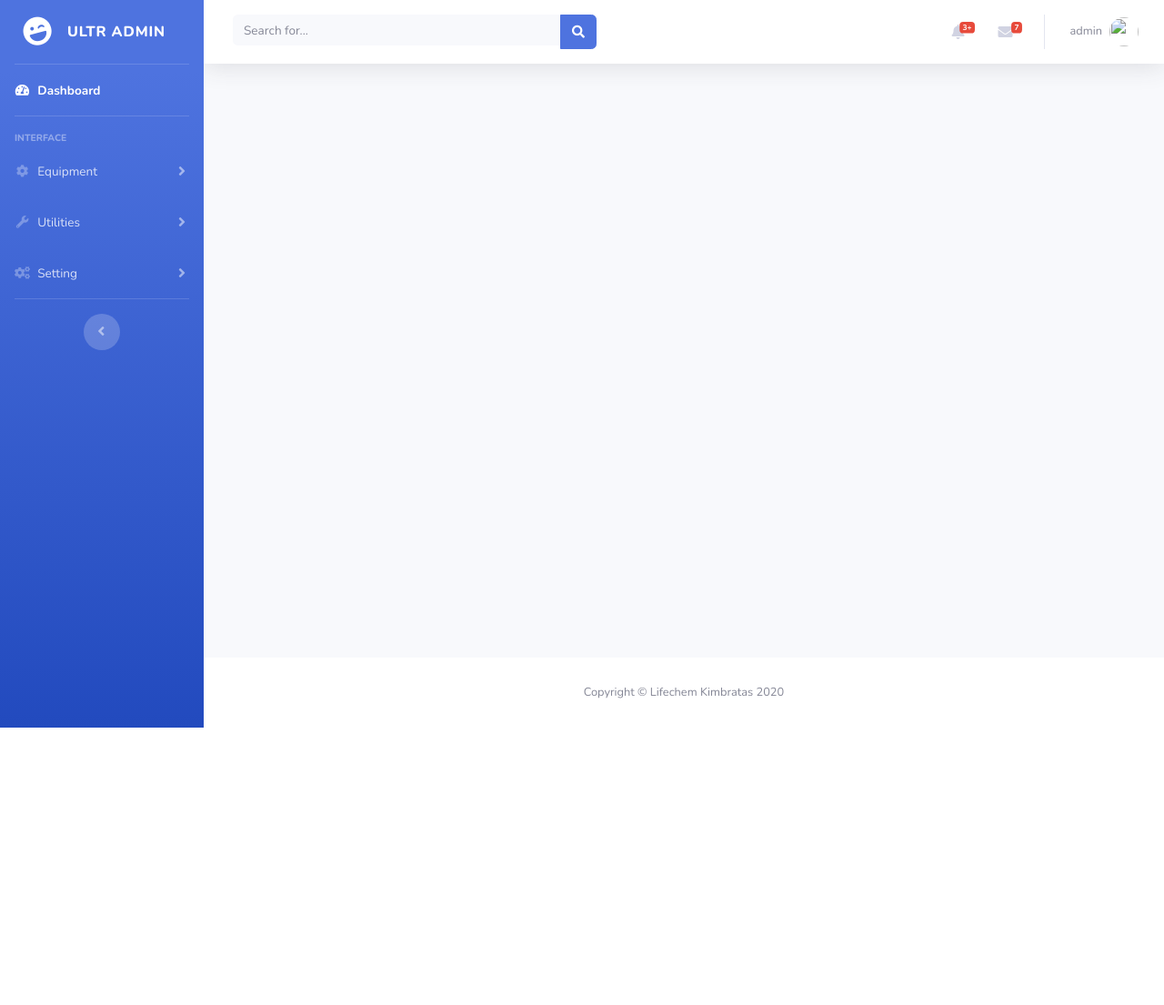
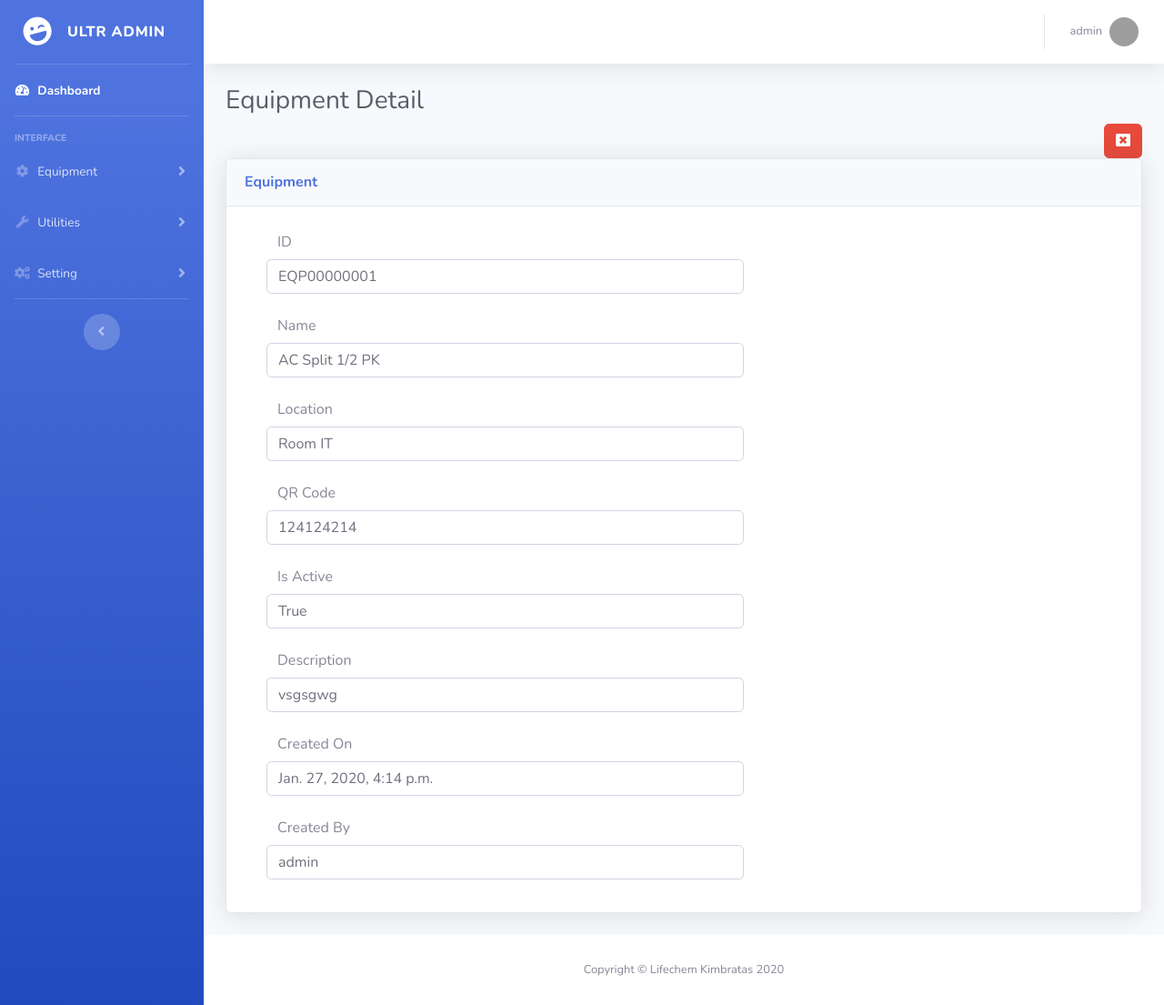
Before and after one commit to Ian-Ang/django-react-native, a Django app: a page that uses Loss_Time_Reporting/Templates/layout/topbar.html in a window 1280 px wide. Shown: the whole page at 91% size. Before the commit the page ends 800 px from the top, so only its background shows below. Run offline with Django 3.2, Linux system fonts and the light colour scheme; a user stored in the database is signed in; data comes from the database, SQL or seed files in the repository; both versions use the stored data as it was after the commit; some libraries are stand-ins or nearby versions; grey boxes are pictures that could not be loaded.

Commit message:
Update 27-01-2020 17:13

```diff
--- a/Loss_Time_Reporting/Equipment/templates/equipment_detail.html
+++ b/Loss_Time_Reporting/Equipment/templates/equipment_detail.html
@@ -1,4 +1,103 @@
 {% extends "layout/base.html" %}
+{% load paginate%}
 {% block content %}
-
+<!-- Begin Page Content -->
+<div class="container-fluid">
+  <!-- Page Heading -->
+  <h1 class="h3 mb-2 text-gray-800">Equipment Detail</h1>
+  <div class="row">
+    <div class="col-lg-12 text-right">
+      <span class="d-lg-inline"><a class="btn btn-danger" href="{% url 'Equipment:Equipment_List'%}"><i class="fa fa-window-close"></i></a></span>
+    </div>
+  </div>
+  <div class="card shadow mb-4 list_filter_row">
+      <div class="card-header py-3">
+          <h6 class="m-0 font-weight-bold text-primary">Equipment</h6>
+      </div>
+      <div class="card-body">
+        <div class="col-lg-12">
+          {% if equipment.id %}
+          <div class="col-7">
+            <div class="form-group">
+              <label for="id" class="col-5 col-form-label">ID</label>
+              <div class="form-control">{{equipment.id}}</div>
+            </div>
+          </div>
+          {% endif %}
+          {% if equipment.name %}
+          <div class="col-7">
+            <div class="form-group">
+              <label for="id" class="col-5 col-form-label">Name</label>
+              <div class="form-control">{{equipment.name}}</div>
+            </div>
+          </div>
+          {% endif %}
+          {% if equipment.locate_id %}
+          <div class="col-7">
+            <div class="form-group">
+              <label for="id" class="col-5 col-form-label">Location</label>
+              <div class="form-control">{{equipment.locate_id}}</div>
+            </div>
+          </div>
+          {% endif %}
+          {% if equipment.qr_code %}
+          <div class="col-7">
+            <div class="form-group">
+              <label for="id" class="col-5 col-form-label">QR Code</label>
+              <div class="form-control">{{equipment.qr_code}}</div>
+            </div>
+          </div>
+          {% endif %}
+          {% if equipment.is_active %}
+          <div class="col-7">
+            <div class="form-group">
+              <label for="id" class="col-5 col-form-label">Is Active</label>
+              <div class="form-control">{{equipment.is_active}}</div>
+            </div>
+          </div>
+          {% endif %}
+          {% if equipment.description %}
+          <div class="col-7">
+            <div class="form-group">
+              <label for="id" class="col-5 col-form-label">Description</label>
+              <div class="form-control">{{equipment.description}}</div>
+            </div>
+          </div>
+          {% endif %}
+          {% if equipment.created_on %}
+          <div class="col-7">
+            <div class="form-group">
+              <label for="id" class="col-5 col-form-label">Created On</label>
+              <div class="form-control">{{equipment.created_on}}</div>
+            </div>
+          </div>
+          {% endif %}
+          {% if equipment.updated_on %}
+          <div class="col-7">
+            <div class="form-group">
+              <label for="id" class="col-5 col-form-label">Update On</label>
+              <div class="form-control">{{equipment.updated_on}}</div>
+            </div>
+          </div>
+          {% endif %}
+          {% if equipment.created_by%}
+          <div class="col-7">
+            <div class="form-group">
+              <label for="id" class="col-5 col-form-label">Created By</label>
+              <div class="form-control">{{equipment.created_by}}</div>
+            </div>
+          </div>
+          {% endif %}
+          {% if equipment.updated_by %}
+          <div class="col-7">
+            <div class="form-group">
+              <label for="id" class="col-5 col-form-label">Update By</label>
+              <div class="form-control">{{equipment.updated_by}}</div>
+            </div>
+          </div>
+          {% endif %}
+      </div>
+  </div>
+</div>
+<!-- /.container-fluid -->
 {% endblock content %}
--- a/Loss_Time_Reporting/Equipment/templates/locate_create.html
+++ b/Loss_Time_Reporting/Equipment/templates/locate_create.html
@@ -10,13 +10,14 @@
     <div class="card shadow mb-4">
       <div class="card-header py-3">
           <h6 class="m-0 font-weight-bold text-primary">
-            {% if equipment_obj %} Edit
+            {% if locate_obj %} Edit
             {% else %} Create {% endif %}
              Location Equipment
           </h6>
       </div>
       <div class="card-body">
         <form id="formid" action="" method="POST" novalidate enctype="multipart/form-data">
+          {% csrf_token %}
           <!--<div class="form-group row">
             <label class="col-4 col-form-label" for="id">Code</label>
             <div class="col-8">
@@ -44,7 +45,7 @@
           <div class="form-group row">
             <div class="offset-4 col-8">
               <button name="submit" type="submit" class="btn btn-primary">Save</button>
-              <a href="{% url 'Equipment:Locate_List' %}" class="btn btn-danger" id="create_equipment_cancel">Cancel</a>
+              <a href="{% url 'Equipment:Locate_List' %}" class="btn btn-danger" id="create_locate_cancel">Cancel</a>
             </div>
           </div>
         </form>
--- a/Loss_Time_Reporting/Equipment/urls.py
+++ b/Loss_Time_Reporting/Equipment/urls.py
@@ -14,7 +14,7 @@ urlpatterns = [
     # URL for Location Equippmet
     path('locate_list', Locate_List, name='Locate_List'),
     path('locate_create/', Locate_Create, name='Locate_Create'),
-    #path('locate_detail/<str:locate_id>/', Equipment_Detail, name='Equipment_Detail'),
-    #path('locate_edit/<str:locate_id>/', Equipment_Edit, name='Equipment_Edit'),
-    #path('locate_delete/<str:locate_id>/', Equipment_Delete, name='Equipment_Delete'),
+    path('locate_detail/<str:locate_id>/', Locate_Detail, name='Locate_Detail'),
+    path('locate_edit/<str:locate_id>/', Locate_Edit, name='Locate_Edit'),
+    path('locate_delete/<str:locate_id>/', Locate_Delete, name='Locate_Delete'),
 ]
--- a/Loss_Time_Reporting/Equipment/views.py
+++ b/Loss_Time_Reporting/Equipment/views.py
@@ -72,8 +72,8 @@ def Equipment_Create(request):
             equipment.created_by = request.user
             equipment.save()
 
-            if request.POST.getlist('teams', []):
-                user_ids = Teams.objects.filter(id__in=request.POST.getlist('teams')).values_list('users', flat=True)
+            #if request.POST.getlist('teams', []):
+                #user_ids = Teams.objects.filter(id__in=request.POST.getlist('teams')).values_list('users', flat=True)
                 #assigned_to_user_ids = Equipment.assigned_to.all().values_list('id', flat=True)
                 #for user_id in user_ids:
                 #    if user_id not in assigned_to_user_ids:
@@ -81,10 +81,11 @@ def Equipment_Create(request):
 
             #kwargs = {'domain': request.get_host(), 'protocol': request.scheme}
             #send_email.delay(equipment.id, **kwargs)
-            success_url = reverse('Equipment:Equipment_List')
-            if request.POST.get('from_Locate_id'):
-                success_url = reverse('Equipment:view_locate', args=(request.POST.get('from_Locate_id'),))
-            return JsonResponse({'error': False, 'success_url':success_url})
+            #success_url = reverse('Equipment:Equipment_List')
+            #if request.POST.get('from_Locate_id'):
+                #success_url = reverse('Equipment:view_locate', args=(request.POST.get('from_Locate_id'),))
+            #return JsonResponse({'error': False, 'success_url':success_url})
+            return redirect('Equipment:Equipment_List')
         else:
             return JsonResponse({'error':True, 'errors': form.errors})
 
@@ -126,6 +127,7 @@ def Equipment_Edit(request, equipment_id):
         form = EquipmentForm(request.POST, instance=equipment_obj, request_user=request.user)
         if form.is_valid():
             equipment = form.save(commit=False)
+            equipment.updated_by = request.user
             equipment.save()
             #form.save_m2m()
 
@@ -142,7 +144,7 @@ def Equipment_Edit(request, equipment_id):
             #if request.POST.get('from_Locate_id'):
                 #success_url = reverse('Equipment:view_locate', args=(request.POST.get('from_Locate_id'),))
             #return JsonResponse({'error': False, 'success_url':success_url})
-            return redirect('/equipment/')
+            return redirect('Equipment:Equipment_List')
         else:
             return JsonResponse({'error':True, 'errors': form.errors})
 
@@ -159,7 +161,7 @@ def Equipment_Delete(request, equipment_id):
 
         #if request.GET.get('view_locate', None):
         #    return redirect(reverse('Equipment:view_locate', args=(request.GET.get('view_locate'),)))
-        return redirect('/equipment/')
+        return redirect('Equipment:Equipment_List')
 
 """========================================================="""
 
@@ -183,6 +185,7 @@ def Locate_List(request):
             locate = locate
         else:
             locate = Locate.objects.filter(created_by=request.user)
+
 
         if request.POST.get('name', None):
             locate = locate.filter(name=request.POST.get('name'))
@@ -208,6 +211,7 @@ def Locate_Create(request):
     if request.method == 'POST':
         form = LocateForm(request.POST, request_user=request.user)
         if form.is_valid():
+            #locate.id =
             locate = form.save(commit=False)
             locate.created_by = request.user
             locate.save()
@@ -221,18 +225,20 @@ def Locate_Create(request):
 
             #kwargs = {'domain': request.get_host(), 'protocol': request.scheme}
             #send_email.delay(equipment.id, **kwargs)
-            success_url = reverse('Equipment:Locate_List')
+            #success_url = reverse('Equipment:Locate_List')
             #if request.POST.get('from_Locate_id'):
             #    success_url = reverse('Equipment:view_locate', args=(request.POST.get('from_Locate_id'),))
-            return JsonResponse({'error': False, 'success_url':success_url})
+            #return JsonResponse({'error': False, 'success_url':success_url})
+            return redirect('Equipment:Locate_List')
         else:
-            return JsonResponse({'error':True, 'errors': form.errors})
-"""
+            return JsonResponse({'errors': form.errors})
+
+
 @login_required
 @Supervisor_access_required
 @Staff_access_required
-def Equipment_Detail(request, equipment_id):
-    equipment = get_object_or_404(Equipment, pk=equipment_id)
+def Locate_Detail(request, locate_id):
+    locate = get_object_or_404(Locate, pk=locate_id)
 
     if not (request.user.role == 'ADMIN' or request.user.is_superuser or equipment.created_by == request.user):
         raise PermissionDenied
@@ -240,37 +246,39 @@ def Equipment_Detail(request, equipment_id):
     if request.method == 'GET':
         if request.user.is_superuser or request.user.role == 'ADMIN':
             users_mention = list(User.objects.filter(is_active=True).values('username'))
-        elif request.user != equipment.created_by:
-            users_mention = [{'username': equipment.created_by.username}]
+        elif request.user != locate.created_by:
+            users_mention = [{'username': locate.created_by.username}]
         else:
-            users_mention = list(equipment.created_by.all().values('username'))
-        return render(request, 'equipment_detail.html', {'equipment': equipment, 'users_mention': users_mention})
+            users_mention = list(locate.created_by.all().values('username'))
+        return render(request, 'locate_detail.html', {'locate': locate, 'users_mention': users_mention})
+
 
 @login_required
 @Staff_access_required
-def Equipment_Edit(request, equipment_id):
-    equipment_obj = get_object_or_404(Equipment, pk=equipment_id)
+def Locate_Edit(request, locate_id):
+    locate_obj = get_object_or_404(Locate, pk=locate_id)
 
     if not (request.user.role == 'ADMIN' or request.user.is_superuser or equipment_obj.created_by == request_user):
         raise PermissionDenied
 
-    if request.methos == 'GET':
+    if request.method == 'GET':
         if request.user.role == 'ADMIN' or request.user.is_superuser:
-            users = User.Objects.filter(is_active=True).order_by('username')
+            users = User.objects.filter(is_active=True).order_by('username')
         else:
             users = User.objects.filter(role='ADMIN').order_by('username')
-        form = EquipmentForm(instance=equipment_obj, request_user=request.user)
-        return render(request, 'equipmet_create.html', {'form':form, 'equipment_obj':equipment_obj, 'users':users})
+        form = LocateForm(instance=locate_obj, request_user=request.user)
+        return render(request, 'locate_create.html', {'form':form, 'locate_obj':locate_obj, 'users':users})
 
     if request.method == 'POST':
-        form = EquipmentForm(request.POST, instance=equipment_obj, request_user=request.user)
+        form = LocateForm(request.POST, instance=locate_obj, request_user=request.user)
         if form.is_valid():
-            equipment = form.save(commit=False)
-            equipment.save()
-            form.save_m2m()
+            locate = form.save(commit=False)
+            locate.updated_by = request.user
+            locate.save()
+            #form.save_m2m()
 
-            if request.POST.getlist('teams', []):
-                user_ids = Teams.objects.filter(id__in=request.POST.getlist('teams')).values_list('users', flat=True)
+            #if request.POST.getlist('teams', []):
+                #user_ids = Teams.objects.filter(id__in=request.POST.getlist('teams')).values_list('users', flat=True)
                 #assigned_to_user_ids = Equipment.assigned_to.all().values_list('id', flat=True)
                 #for user_id in user_ids:
                 #    if user_id not in assigned_to_user_ids:
@@ -278,25 +286,25 @@ def Equipment_Edit(request, equipment_id):
 
             #kwargs = {'domain': request.get_host(), 'protocol': request.scheme}
             #send_email.delay(equipment.id, **kwargs)
-            success_url = reverse('Equipment:Equipment_List')
-            if request.POST.get('from_Locate_id'):
-                success_url = reverse('Equipment:view_locate', args=(request.POST.get('from_Locate_id'),))
-            return JsonResponse({'error': False, 'success_url':success_url})
+            #success_url = reverse('Equipment:Equipment_List')
+            #if request.POST.get('from_Locate_id'):
+                #success_url = reverse('Equipment:view_locate', args=(request.POST.get('from_Locate_id'),))
+            #return JsonResponse({'error': False, 'success_url':success_url})
+            return redirect('Equipment:Locate_List')
         else:
-            return JsonResponse({'error':True, 'errors': form.errors})
+            return JsonResponse({'errors': form.errors})
 
 @login_required
 @Manager_access_required
-def Equipment_Delete(request, equipment_id):
-    equipment_obj = get_object_or_404(Equipment, pk=equipment_id)
+def Locate_Delete(request, locate_id):
+    locate_obj = get_object_or_404(Locate, pk=locate_id)
 
     if not (request.user.role == 'ADMIN' or request.user.is_superuser or equipment_obj.created_by == request.user):
         raise PermissionDenied
 
     if request.method == 'GET':
-        equipment_obj.delete()
+        locate_obj.delete()
 
-        if request.GET.get('view_locate', None):
-            return redirect(reverse('Equipment:view_locate', args=(request.GET.get('view_locate'),)))
-        return redirect('equipment_list.html')
-"""
+        #if request.GET.get('view_locate', None):
+            #return redirect(reverse('Equipment:view_locate', args=(request.GET.get('view_locate'),)))
+        return redirect('Equipment:Locate_List')
--- a/Loss_Time_Reporting/Templates/layout/topbar.html
+++ b/Loss_Time_Reporting/Templates/layout/topbar.html
@@ -6,7 +6,7 @@
     <i class="fa fa-bars"></i>
   </button>
 
-  <!-- Topbar Search -->
+  <!-- Topbar Search
   <form class="d-none d-sm-inline-block form-inline mr-auto ml-md-3 my-2 my-md-0 mw-100 navbar-search">
     <div class="input-group">
       <input type="text" class="form-control bg-light border-0 small" placeholder="Search for..." aria-label="Search" aria-describedby="basic-addon2">
@@ -16,17 +16,17 @@
         </button>
       </div>
     </div>
-  </form>
+  </form>-->
 
   <!-- Topbar Navbar -->
   <ul class="navbar-nav ml-auto">
 
-    <!-- Nav Item - Search Dropdown (Visible Only XS) -->
+    <!-- Nav Item - Search Dropdown (Visible Only XS)
     <li class="nav-item dropdown no-arrow d-sm-none">
       <a class="nav-link dropdown-toggle" href="#" id="searchDropdown" role="button" data-toggle="dropdown" aria-haspopup="true" aria-expanded="false">
         <i class="fas fa-search fa-fw"></i>
-      </a>
-      <!-- Dropdown - Messages -->
+      </a>-->
+      <!-- Dropdown - Messages
       <div class="dropdown-menu dropdown-menu-right p-3 shadow animated--grow-in" aria-labelledby="searchDropdown">
         <form class="form-inline mr-auto w-100 navbar-search">
           <div class="input-group">
@@ -39,16 +39,16 @@
           </div>
         </form>
       </div>
-    </li>
+    </li>-->
 
-    <!-- Nav Item - Alerts -->
+    <!-- Nav Item - Alerts
     <li class="nav-item dropdown no-arrow mx-1">
       <a class="nav-link dropdown-toggle" href="#" id="alertsDropdown" role="button" data-toggle="dropdown" aria-haspopup="true" aria-expanded="false">
         <i class="fas fa-bell fa-fw"></i>
-        <!-- Counter - Alerts -->
+         Counter - Alerts
         <span class="badge badge-danger badge-counter">3+</span>
       </a>
-      <!-- Dropdown - Alerts -->
+       Dropdown - Alerts
       <div class="dropdown-list dropdown-menu dropdown-menu-right shadow animated--grow-in" aria-labelledby="alertsDropdown">
         <h6 class="dropdown-header">
           Alerts Center
@@ -88,16 +88,16 @@
         </a>
         <a class="dropdown-item text-center small text-gray-500" href="#">Show All Alerts</a>
       </div>
-    </li>
+    </li>-->
 
     <!-- Nav Item - Messages -->
-    <li class="nav-item dropdown no-arrow mx-1">
+    <!--<li class="nav-item dropdown no-arrow mx-1">
       <a class="nav-link dropdown-toggle" href="#" id="messagesDropdown" role="button" data-toggle="dropdown" aria-haspopup="true" aria-expanded="false">
         <i class="fas fa-envelope fa-fw"></i>
-        <!-- Counter - Messages -->
+      Counter - Messages
         <span class="badge badge-danger badge-counter">7</span>
       </a>
-      <!-- Dropdown - Messages -->
+       Dropdown - Messages
       <div class="dropdown-list dropdown-menu dropdown-menu-right shadow animated--grow-in" aria-labelledby="messagesDropdown">
         <h6 class="dropdown-header">
           Message Center
@@ -144,7 +144,7 @@
         </a>
         <a class="dropdown-item text-center small text-gray-500" href="#">Read More Messages</a>
       </div>
-    </li>
+    </li>-->
 
     <div class="topbar-divider d-none d-sm-block"></div>
 
@@ -153,7 +153,7 @@
     <li class="nav-item dropdown no-arrow">
       <a class="nav-link dropdown-toggle" href="#" id="userDropdown" role="button" data-toggle="dropdown" aria-haspopup="true" aria-expanded="false">
         <span class="mr-2 d-none d-lg-inline text-gray-600 small">{{user.username}}</span>
-        <img class="img-profile rounded-circle" src="{{user.profile_pic}}">
+        <img class="img-profile rounded-circle" src="../{{user.profile_pic}}">
       </a>
       <!-- Dropdown - User Information -->
       <div class="dropdown-menu dropdown-menu-right shadow animated--grow-in" aria-labelledby="userDropdown">
@@ -165,10 +165,10 @@
           <i class="fas fa-cogs fa-sm fa-fw mr-2 text-gray-400"></i>
           Settings
         </a>
-        <a class="dropdown-item" href="#">
+        <!--<a class="dropdown-item" href="#">
           <i class="fas fa-list fa-sm fa-fw mr-2 text-gray-400"></i>
           Activity Log
-        </a>
+        </a>-->
         <div class="dropdown-divider"></div>
         <a class="dropdown-item" href="#" data-toggle="modal" data-target="#logoutModal">
           <i class="fas fa-sign-out-alt fa-sm fa-fw mr-2 text-gray-400"></i>
```
Also changed, not shown: Loss_Time_Reporting/Equipment/forms.py (+7 -7 lines), Loss_Time_Reporting/Equipment/models.py (+30 -2 lines), Loss_Time_Reporting/Equipment/templates/locate_list.html (+10 -14 lines), Loss_Time_Reporting/Equipment/migrations/0002_auto_20200122_1536.py (deleted), Loss_Time_Reporting/Equipment/migrations/0002_auto_20200127_1502.py (added), Loss_Time_Reporting/Equipment/migrations/0003_auto_20200127_1610.py (added), Loss_Time_Reporting/db.sqlite3.
